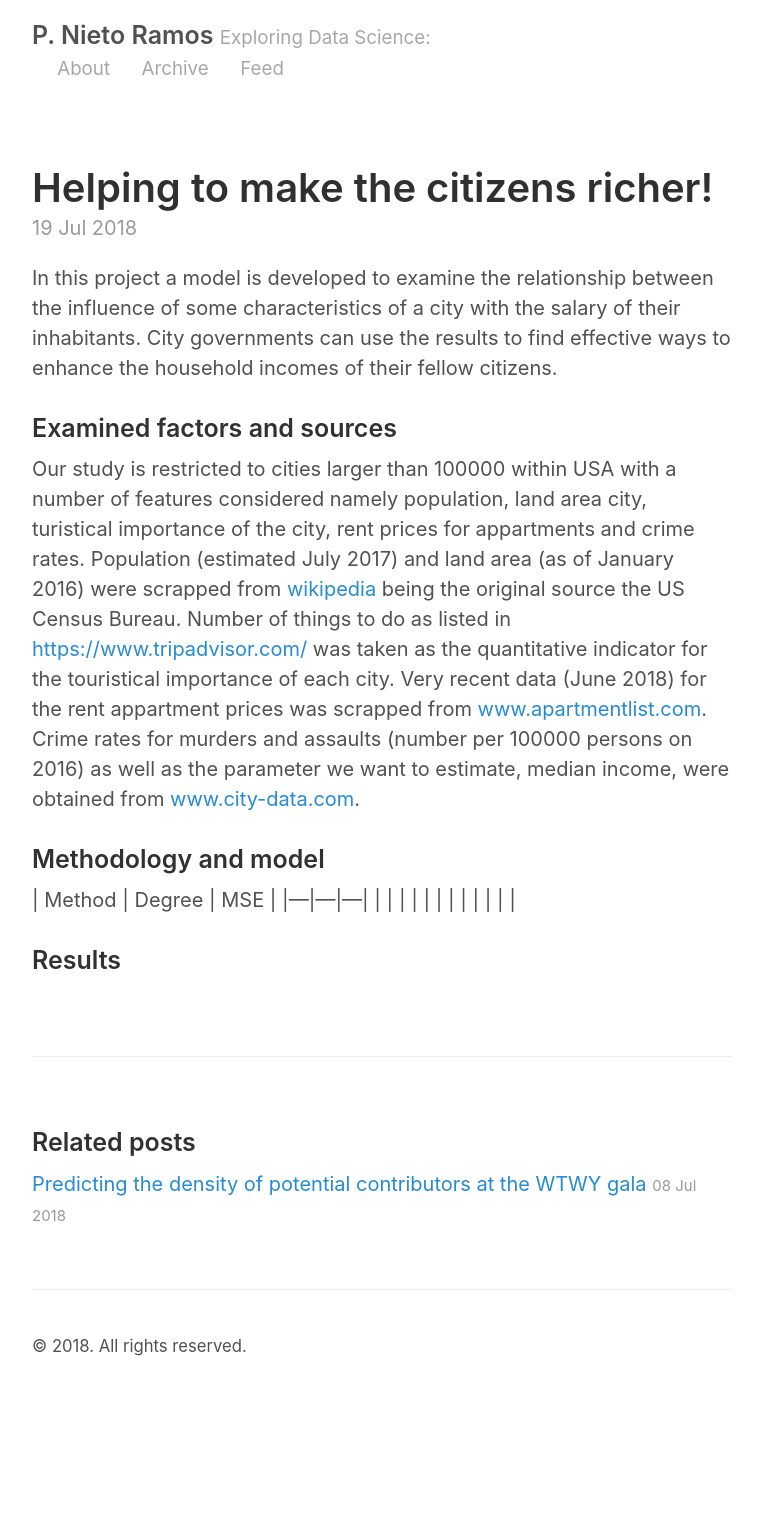
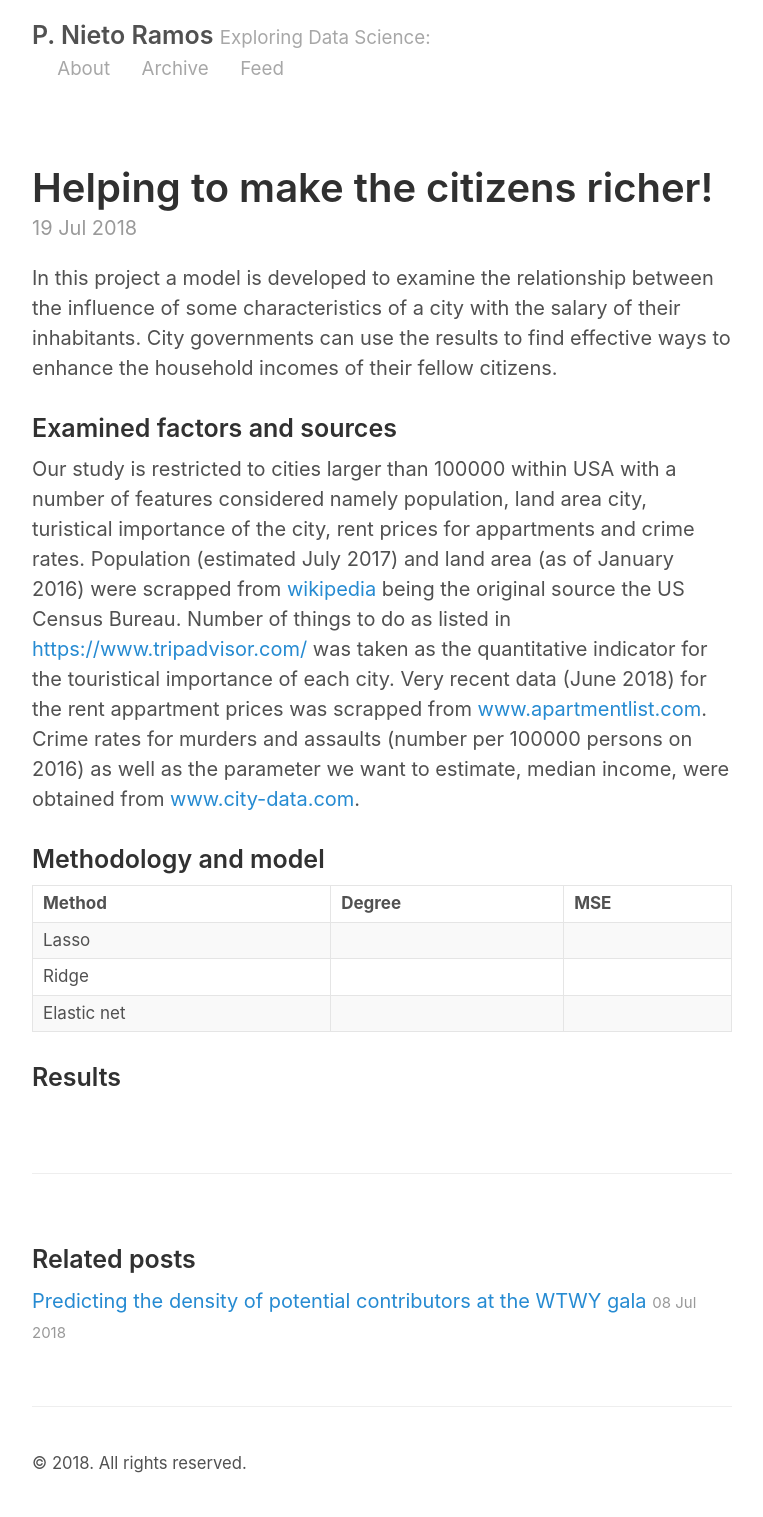
Before and after one commit to pnietoramos/pnietoramos.github.io, a Jekyll site: the page built from _posts/2018-07-19-project-Luther.md, in a window 1280 px wide. Shown: the whole page, without its empty margins (258-1021 px from the left). Built offline with Jekyll 4.4.1, drawn with Linux system fonts in a browser that asks for light colours; before the commit the page ends 1400 px from its top, so only the background shows below that.

Commit message:
project luther

```diff
--- a/_posts/2018-07-19-project-Luther.md
+++ b/_posts/2018-07-19-project-Luther.md
@@ -9,10 +9,11 @@ In this project a model is developed to examine the relationship between the inf
 Our study is restricted to cities larger than 100000 within USA with a number of features considered namely population, land area city, turistical importance of the city, rent prices for appartments and crime rates. Population (estimated July 2017) and land area (as of January 2016) were scrapped from [wikipedia](https://en.wikipedia.org/wiki/List_of_United_States_cities_by_population) being the original source the US Census Bureau. Number of things to do as listed in [https://www.tripadvisor.com/](https://www.tripadvisor.com/) was taken as the quantitative indicator for the touristical importance of each city. Very recent data (June 2018) for the rent appartment prices was scrapped from [www.apartmentlist.com](https://www.apartmentlist.com/). Crime rates for murders and assaults (number per 100000 persons on 2016) as well as the parameter we want to estimate, median income, were obtained from [www.city-data.com](http://www.city-data.com/).
 
 ### Methodology and model
+
 | Method  | Degree  | MSE  |
-|---|---|---|
-|   |   |   |
-|   |   |   |
-|   |   |   |
+|---------|---------|------|
+| Lasso   |   |   |
+| Ridge   |   |   |
+| Elastic net  |   |   |
 
 ### Results
```
